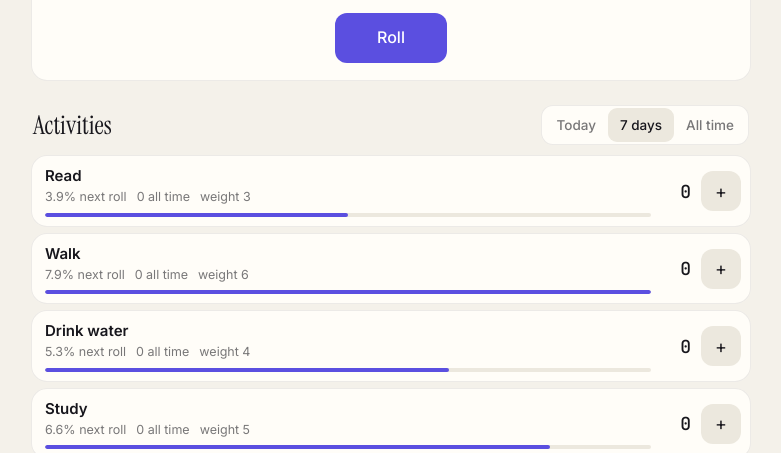
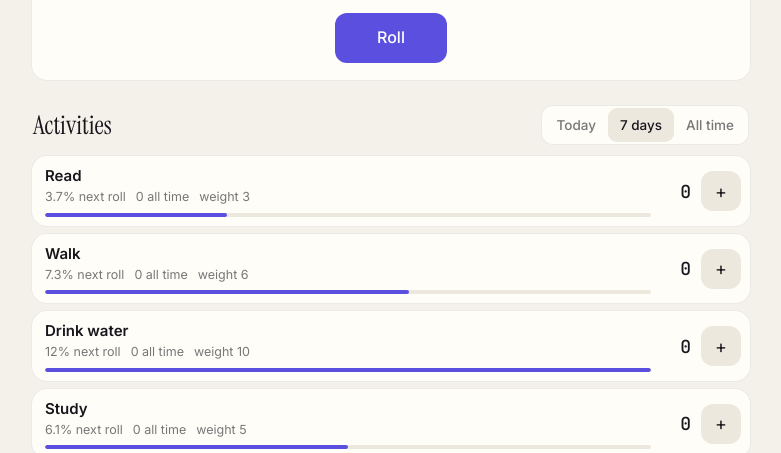
Before and after one commit to faiyazchowdhury/faiyazchowdhury.github.io, a plain HTML site: page rollplay/index.html in a window 1280 px wide. Shown: the part 373-826 px from the top of the page, without its empty margins (249-1030 px from the left). Drawn offline with Linux system fonts and the light colour scheme.

Commit message:
RollPlay: set Drink water back to weight 10
Co-Authored-By: Claude Opus 5.5 <noreply@anthropic.com>
Claude-Session: https://claude.ai/code/session_01An2MDYqPupXAWjAu8dpDUg

```diff
--- a/rollplay/index.html
+++ b/rollplay/index.html
@@ -110,13 +110,13 @@
   (function () {
     var esc = Kit.esc;
     var DEFAULT_ACTS = [
-      ["Read", 3], ["Walk", 6], ["Drink water", 4], ["Study", 5], ["Meditate", 3], ["Yoga", 3],
+      ["Read", 3], ["Walk", 6], ["Drink water", 10], ["Study", 5], ["Meditate", 3], ["Yoga", 3],
       ["Test prior knowledge", 4], ["Call a loved one", 4], ["Play guitar", 5], ["Play piano", 4],
       ["Sing", 4], ["Play Rocksmith", 2], ["Make a song", 3], ["Learn a new song", 4], ["Listen to music", 3],
       ["Cook", 3], ["Calisthenics", 3], ["Watch TV", 1], ["Play a video game", 1], ["Clean up", 3],
       ["Contemplate lifestyle", 4], ["Diary", 2], ["Write book", 2]
     ];
-    var SEED_VERSION = 2;
+    var SEED_VERSION = 3;
     var store = new Kit.Store("rollplay:v1", {
       acts: DEFAULT_ACTS.map(function (a) { return { id: Kit.uid(), name: a[0], w: a[1] }; }),
       log: [], win: 7, seedVer: SEED_VERSION
@@ -130,6 +130,12 @@
         if (!data.acts.some(function (a) { return a.name === n[0]; })) data.acts.push({ id: Kit.uid(), name: n[0], w: n[1] });
       });
       data.seedVer = 2;
+      store.save(data);
+    }
+    // Version 3: water back to 10 (it's a quick one, rolled again right after).
+    if (data.seedVer < 3) {
+      data.acts.forEach(function (a) { if (a.name === "Drink water" && a.w === 4) a.w = 10; });
+      data.seedVer = 3;
       store.save(data);
     }
     function save() { store.save(data); }
```
